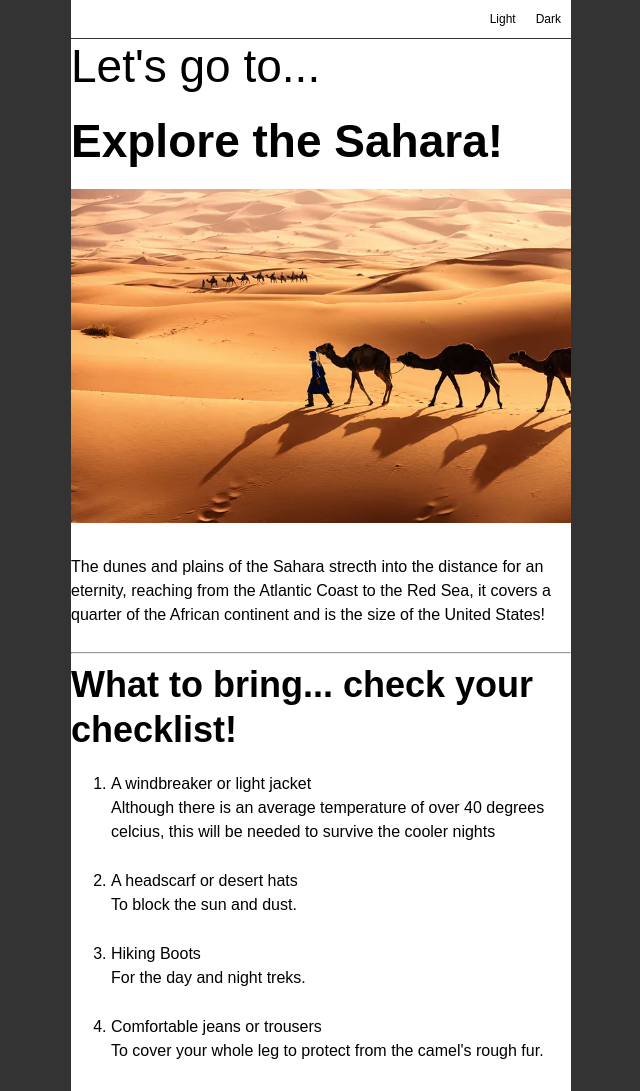
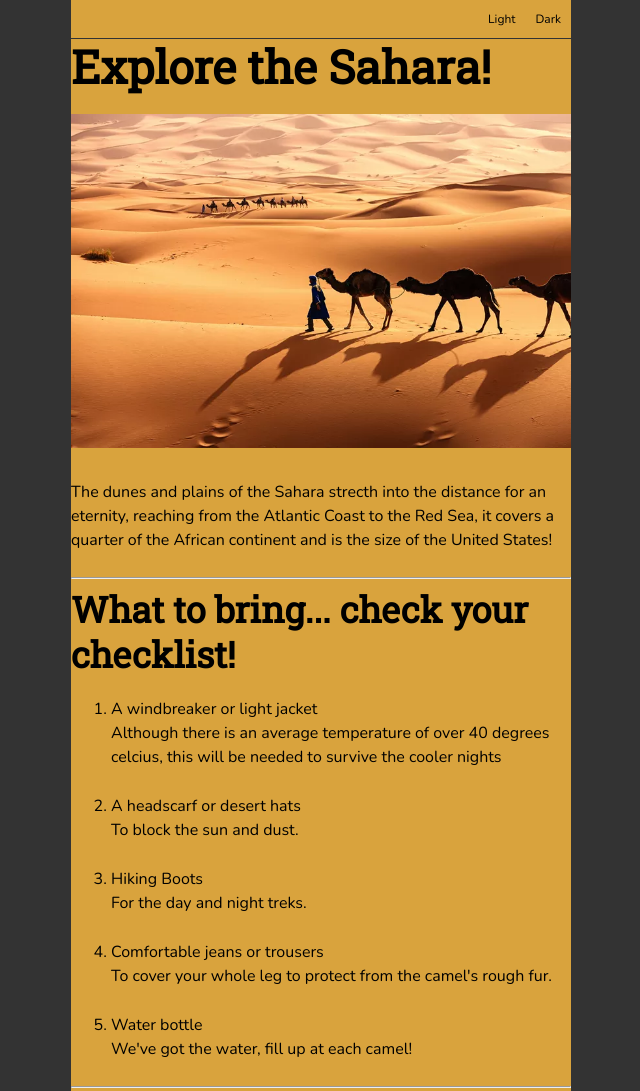
Before and after one commit to samirah-fidaus/sahara-desert-experience, a plain HTML site: page index.html in a window 1280 px wide. Shown: the top 1091 px of the page, without its empty margins (319-959 px from the left). Drawn offline with nearby package versions, Linux system fonts and the light colour scheme.

Commit message:
first version of website

```diff
--- a/index.html
+++ b/index.html
@@ -4,7 +4,7 @@
     <meta charset="UTF-8">
     <meta name="viewport" content="width=device-width, initial-scale=1.0">
     <meta http-equiv="X-UA-Compatible" content="ie=edge">
-    <title>Let's go to...</title>
+    <link href="https://fonts.googleapis.com/css?family=Nunito|Roboto|Roboto+Slab&display=swap" rel="stylesheet">
     <link rel="stylesheet" href="./static/css/milligram.css" />
     <link rel="stylesheet" href="./static/css/defaults.css" />
     <link rel="stylesheet" href="./static/css/app.css" />
@@ -18,14 +18,15 @@
     </div>
     <main class="app">
         <header>
-            <h1>Let's go to...</h1>
+
         </header>
-        <section>
+        <section class='sand'>
             <h1 id="-explore-the-sahara-"><strong>Explore the Sahara!</strong></h1>
 <p><img src="./static/images/front.image.webp" alt="Wide image of The Sahara Desert with camels in the foreground"></p>
 <p>The dunes and plains of the Sahara strecth into the distance for an eternity, reaching from the Atlantic Coast to the Red Sea, it covers a quarter of the African continent and is the size of the United States!</p>
 <hr>
         </section>
+        <section class='light'>
         <h2 id="-what-to-bring-check-your-checklist-"><strong>What to bring... check your checklist!</strong></h2>
 <ol>
 <li><p>A windbreaker or light jacket<br>Although there is an average temperature of over 40 degrees celcius, this will be needed to survive the cooler nights</p>
@@ -40,6 +41,7 @@
 </li>
 </ol>
 <hr>
+</section>
         </section>
         <h2 id="-camel-rides-the-most-reliable-way-to-travel"><strong>Camel rides</strong> - The most reliable way to travel</h2>
 <p><img src="./static/images/camel_ride.jpg" alt="Group image of people riding camels in desert"></p>
--- a/static/css/app.css
+++ b/static/css/app.css
@@ -1,3 +1,12 @@
 /**
 * Your CSS here
 **/
+body {
+    font-family: 'Nunito', sans-serif;
+    background-color: #D9A33D;
+    color: black;
+}
+
+h1, h2 {
+    font-family: 'Roboto Slab', serif;
+}
```
